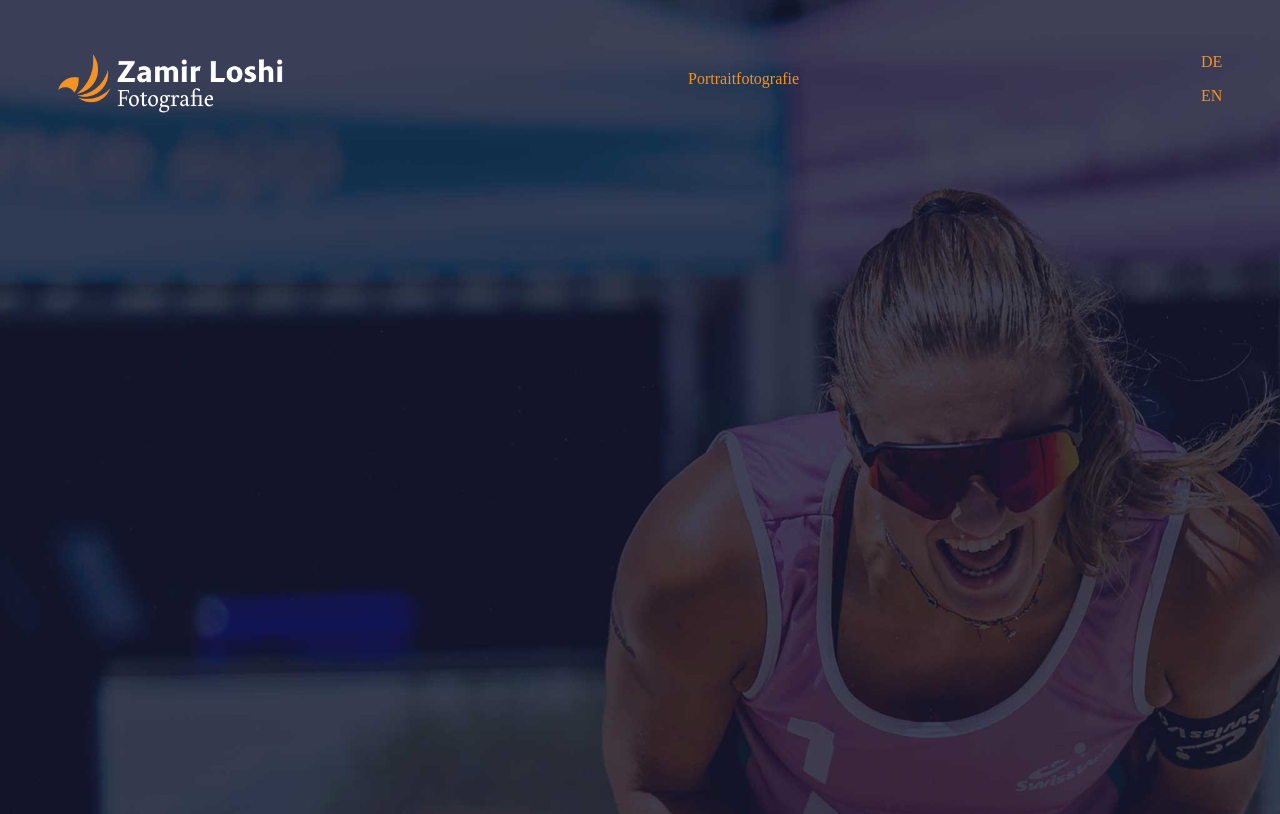
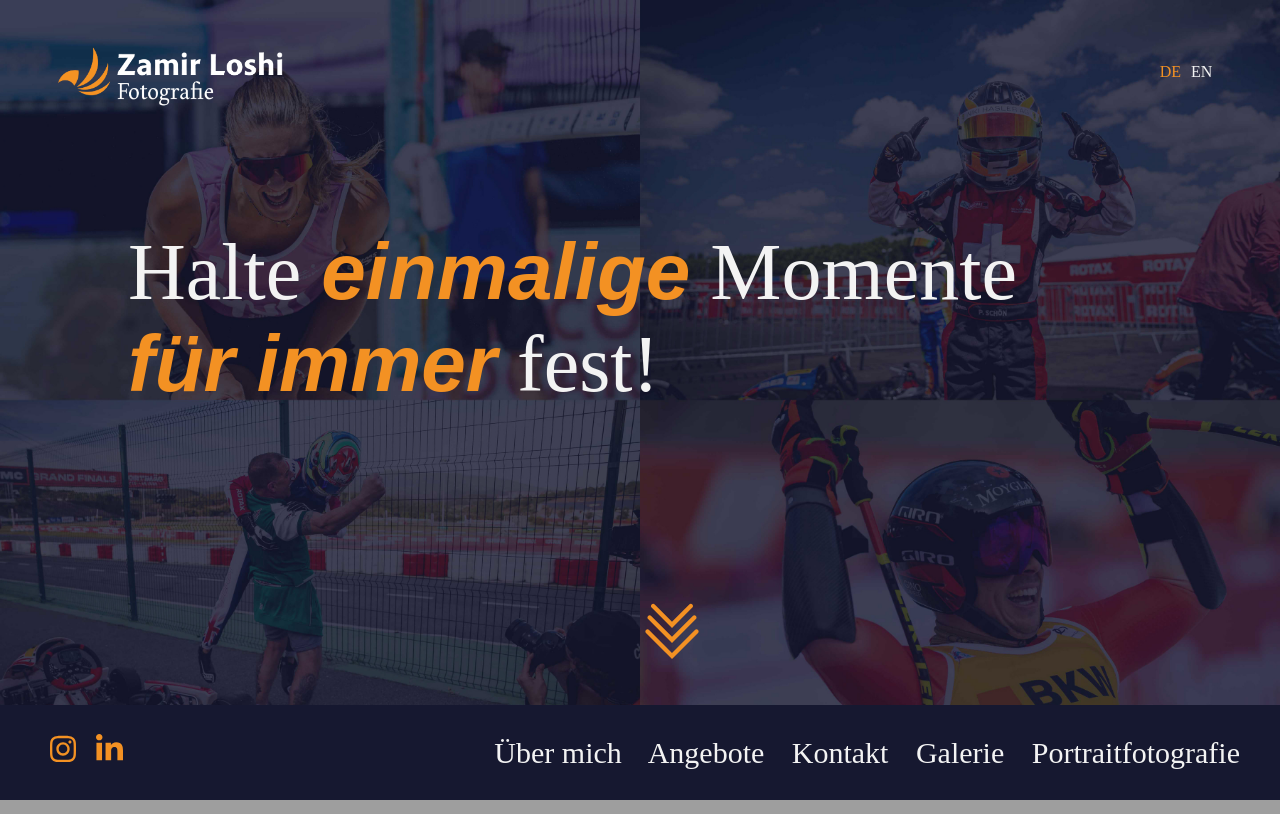
Before and after one commit to Zashi13/zamir-loshi.ch, a PHP site: page /indexDE.php in a window 1280 px wide. Shown: the top 814 px of the page. Run offline with PHP 8.4, Linux system fonts and the light colour scheme; data that the repository does not hold is empty; some libraries are stand-ins or nearby versions; grey boxes are pictures that could not be loaded.

Commit message:
adjusted german page

```diff
--- a/indexDE.php
+++ b/indexDE.php
@@ -3,7 +3,6 @@
 <head>
     <meta name="viewport" content="initial-scale=0.9, maximum-scale=0.9, user-scalable=no"/>
     <title>Zamir Loshi Fotografie</title>
-
     <link rel="apple-touch-icon" sizes="180x180" href="/fav/apple-touch-icon.png">
     <link rel="icon" type="image/png" sizes="32x32" href="/fav/favicon-32x32.png">
     <link rel="icon" type="image/png" sizes="16x16" href="/fav/favicon-16x16.png">
@@ -14,58 +13,46 @@
     <meta name="msapplication-config" content="/fav/browserconfig.xml">
     <meta name="theme-color" content="#161830">
     <meta charset="utf-8">
-
     <meta name="description" content="Sport- und Eventfotografie">
     <meta name="keywords" content="Fotografie Sportfotografie Sportmarketing Schweiz Fotograf">
     <link rel="stylesheet" href="https://use.typekit.net/vyc3wtt.css">
     <link href="style.css" rel="stylesheet" type="text/css">
 </head>
-<body onclick>
-	<div class="background">
-   	  <img class="BGimg desk" src="Assets/BG-Top.jpg"/>
-	  <img class="BGimg mobile" src="Assets/BG_Top_Mobile.png"/>
+
+<body>
+    <section id="top">
     <header>
-				  <img src="Assets/Logo-Text.png"/>
-		  <a href="artDE.php"><div class="artbutton">
-		<p>Portraitfotografie</p>
-	</div></a>
-		  <div class="language"><a href="indexDE.php"><p class="selected">DE</p></a><a href="index.php"><p class="unselected">EN</p></a></div>
+        <img src="Assets/Logo-Text.png" alt=""/>
+        <nav id="language"><a class="selected" href="indexDE.php">DE</a><a href="index.php">EN</a></nav>
     </header>
 
+    <h1 id="main-title">Halte <strong class="mark">einmalige</strong> Momente<br>
+              <strong class="mark">für immer</strong> fest!</h1>
+    <a href="#navigation"><img id="arrow" src="Assets/Arrows.svg" alt=""/></a>
 
-
-	  <h1 class="center">Halte <span class="mark">einmalige </span>Momente<br>
-			  <span class="mark">für immer </span>fest! </h1>
-	 <a href="#menupoints"><img class="arrow" src="Assets/Arrows.svg" alt=""/></a>
-<div class="menu" id="menupoints">
+    <nav id="navigation">
         <div class="social">
           <a href="https://www.instagram.com/zamirloshifoto/" target="_blank"><img src="Assets/instagram.svg" alt=""/></a>
           <a href="https://www.linkedin.com/in/zamir-loshi-263b2b189" target="_blank"><img src="Assets/linkedin-in.svg" alt=""/></a>
         </div>
 
         <div class="menupoints">
-				<a href="#about"><p>Über mich</p></a> <a href="#offers"><p>Angebote</p></a> <a href="#contact"><p>Kontakt</p></a> <a href="#galerie"><p>Galerie</p></a>
+            <a href="#about">Über mich</a> <a href="#offers">Angebote</a> <a href="#contact">Kontakt</a> <a href="#galerie">Galerie</a> <a href="artDE.php">Portraitfotografie</a>
         </div>
+    </nav>
+    </section>
 
-		</div>
-	</div>
-
-	<div class="background" id="about">
-   	  <img class="BGimg blur" src="Assets/BG-About.jpg"/>
-		<div class="aboutwrapper">
+    <section id="about">
         <img class="imgabout" src="Assets/Portrait About.jpg"/>
         <div class="abouttext">
             <h3>Über mich</h3>
             <p>Seit mehreren Jahren bin ich als leidenschaftlicher Sportfotograf und Fotojournalist tätig und habe in dieser Zeit vom lokalen Fussballclub über internationale Kartrennen bis zum Volleyball Turnier fast alles fotografiert. Meine formelle Ausbildung beinhaltet eine Lehre als Mediamatiker EFZ und ein einjähriges Praktikum bei der Blick Zeitung. Meinen Fotografiestil würde ich als kontrastreich und farbenfroh bezeichnen. Ich will die Emotionen und Leistungen der Sportler*innen einfangen.<br>
             Wieso die Fotografie? Am Grossen Preis von Italien 2019 fotografierte ich mein erstes Formel 1 Rennen. Die Fähigkeit, Emotionen zu verewigen und ganze Geschichten in einem Bild zu erzählen, faszinierte mich zutiefst.</p>
         </div>
-		</div>
-	</div>
+    </section>
 
-
-	<div class="background" id="offers">
-   	  <img class="BGimg blur" src="Assets/BG-Offers.jpg"/>
-	  <div class="offerscontainer">
+    <section id="offers">
+      <div class="flexcontainer">
             <div class="offerpictures">
                 <div class="image picture1">
                     <h5>Eventfotografie</h5><br>
@@ -90,52 +77,26 @@
           </div>
           <h5>Fragen? Kontaktier mich!</h5>
       </div>
-	</div>
+    </section>
 
+    <section class="background" id="contact">
+        <h2 class="contactadjustement">Sag mir was <strong class="mark navy">du brauchst</strong> und <br>
+            ich sende dir <strong class="mark navy">eine Offerte</strong></h2>
+        <a href="mailto:info@zamir-loshi.ch">info@zamir-loshi.ch</a>
+    </section>
 
-	<!-- <div class="background" id="contact">
-   	  <img class="BGimg blur" src="Assets/BG-Contact.jpg"/>
-		<h2 class="contactadjustement">Sag mir was <span class="black">du brauchst</span> und <br>
-			ich sende dir <span class="black">eine Offerte</span>.*</h2>
-
-					<form method="post" action="sendmail.php">
-						<div class="form">
-				<select id="contactreason" name="reason" required>
-					<option value="">Thema</option>
-						<option value="EventPhoto">Eventfotografie</option>
-					<option value="Kart">Kartrennen</option>
-						<option value="Portraits">Portraits</option>
-						<option value="Talk">Sonstiges</option>
-
-						</select>
-						<div class="inline">
-						<input type="email" required name="email" placeholder="Email">
-						<input type="text" required name="name" placeholder="Name"></div>
-				<br>
-
-						<textarea name="text" placeholder="Deine Nachricht"></textarea><br>
-						<button name="submit" class="g-recaptcha"
-        data-sitekey="reCAPTCHA_site_key"
-        data-callback='onSubmit'
-        data-action='submit'>Senden</button>
-						</div>
-			</form>
-
-	</div> -->
-
-	<div class="background BGimg" id="galerie">
-
+    <section id="galerie">
         <div class="portfolio">
             <?php
                 //set main directory
                 $mainDir = 'portfolio';
-	require(__DIR__ . "/gallery.php"); ?>
+                require(__DIR__ . "/gallery.php");
+            ?>
+        </div>
+    </section>
 
-	</div>
-	</div>
     <footer>
-
-	<p>AGB</p>
+        <a href="agb.html"><p>AGB</p></a>
         <div class="social">
           <a href="https://www.instagram.com/zamirloshifoto/" target="_blank"><img src="Assets/instagram.svg" alt=""/></a>
           <a href="https://www.linkedin.com/in/zamir-loshi-263b2b189" target="_blank"><img src="Assets/linkedin-in.svg" alt=""/></a>
```
Lines whose indentation alone changed are shown as unchanged.
